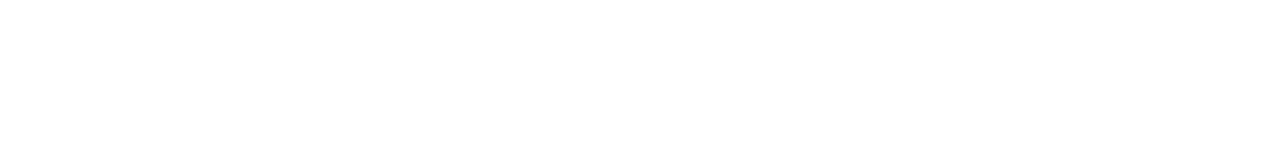
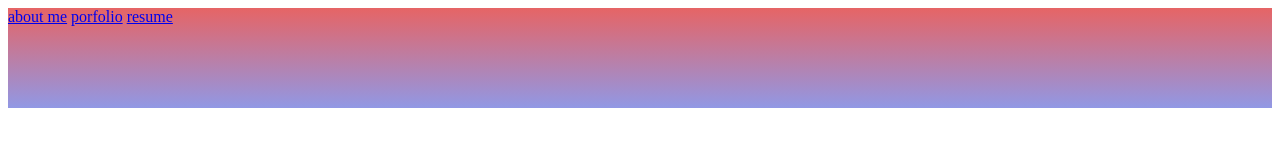
Before and after one commit to Arian-Marra/portfolio, a plain HTML site: page index.html in a window 1280 px wide. Drawn offline with Linux system fonts and the light colour scheme.

Commit message:
added header

```diff
--- a/index.html
+++ b/index.html
@@ -7,6 +7,12 @@
     <link rel="stylesheet" href="./style.css">
 </head>
 <body>
-
+ <header>
+    <nav>
+        <a href="#">about me</a>
+        <a href="#">porfolio</a>
+        <a href="#">resume</a>
+    </nav>
+ </header>
 </body>
 </html>
--- a/style.css
+++ b/style.css
@@ -0,0 +1,5 @@
+header{
+    height: 100px;
+    width: 100%;
+    background: linear-gradient(#e66465, #9198e5);
+}
```
